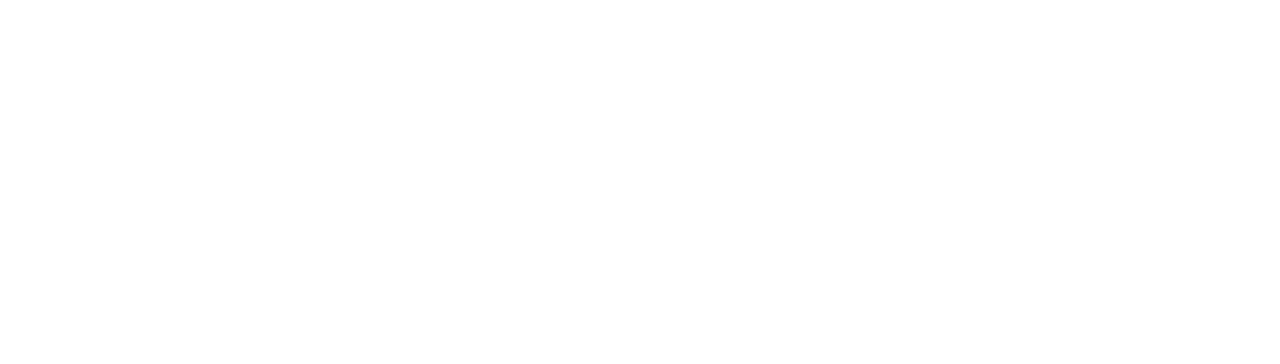
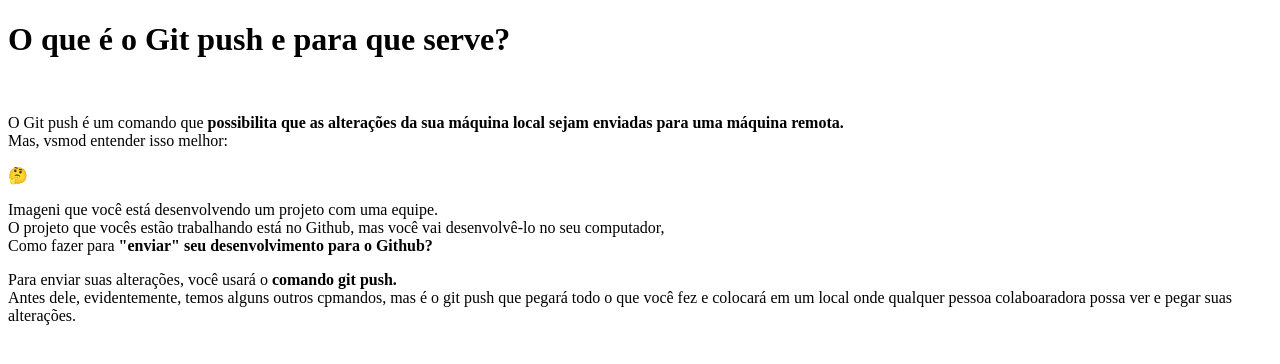
Before and after one commit to edskate/Entendendo-o-Git-27-01-2024, a plain HTML site: page index.html in a window 1280 px wide. Drawn offline with Linux system fonts and the light colour scheme.

Commit message:
add foram feitas modificações

```diff
--- a/index.html
+++ b/index.html
@@ -6,6 +6,14 @@
     <title>Entendendo o git.</title>
 </head>
 <body>
+    <h1>O que é o Git push e para que serve?</h1>
+    <br>
+    <p>O Git push é um  comando que <b>possibilita que as alterações da sua máquina local sejam enviadas para uma máquina remota.</b> <br>
+    Mas, vsmod entender isso melhor:</p>
+
+    🤔
+    <p>Imageni que você está desenvolvendo um projeto com uma equipe. <br> O projeto que vocês estão trabalhando está no Github, mas você vai desenvolvê-lo no seu computador, <br> Como fazer para <b>"enviar" seu desenvolvimento para o Github?</b></p>
+<p>Para enviar suas alterações, você usará o <b>comando git push.</b> <br>Antes dele, evidentemente, temos alguns outros cpmandos, mas é o git push que pegará todo o que você fez e colocará em um local onde qualquer pessoa colaboaradora possa ver e pegar suas alterações.</p>
 
 </body>
 </html>
```
